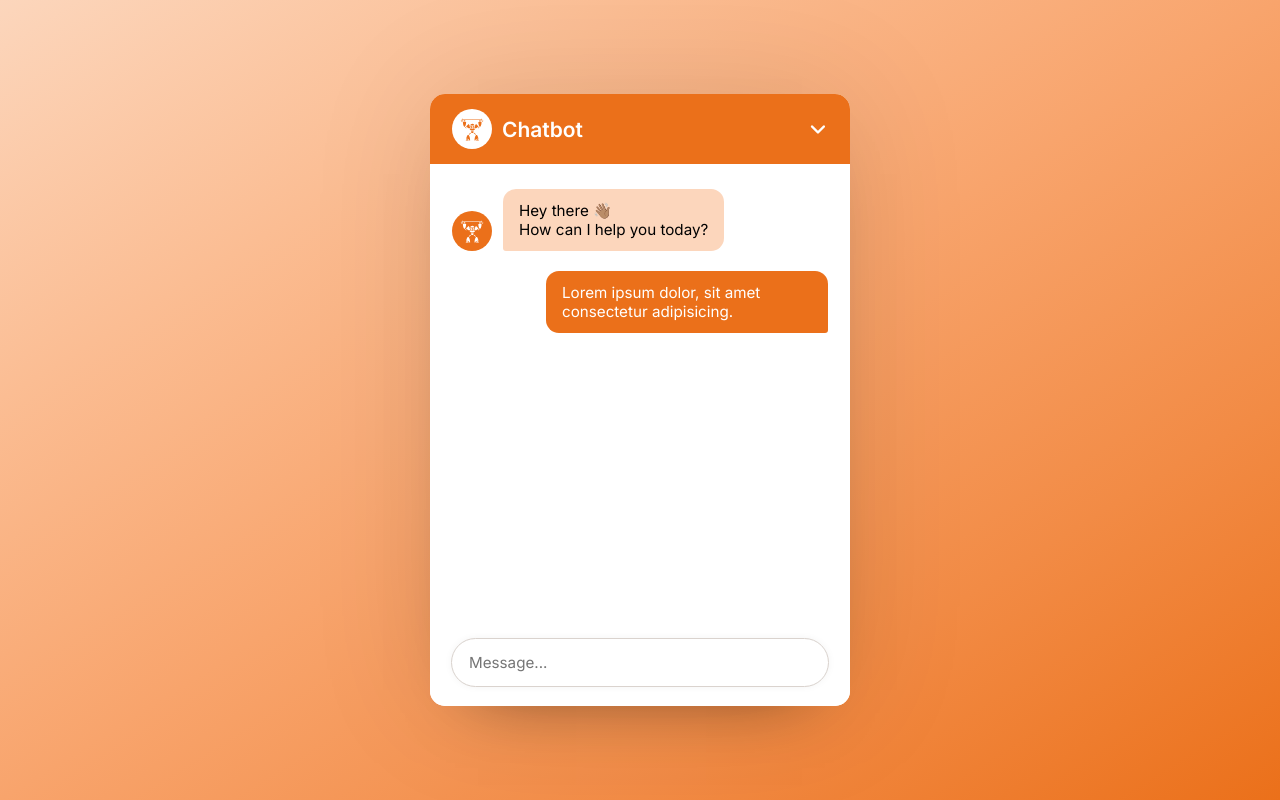
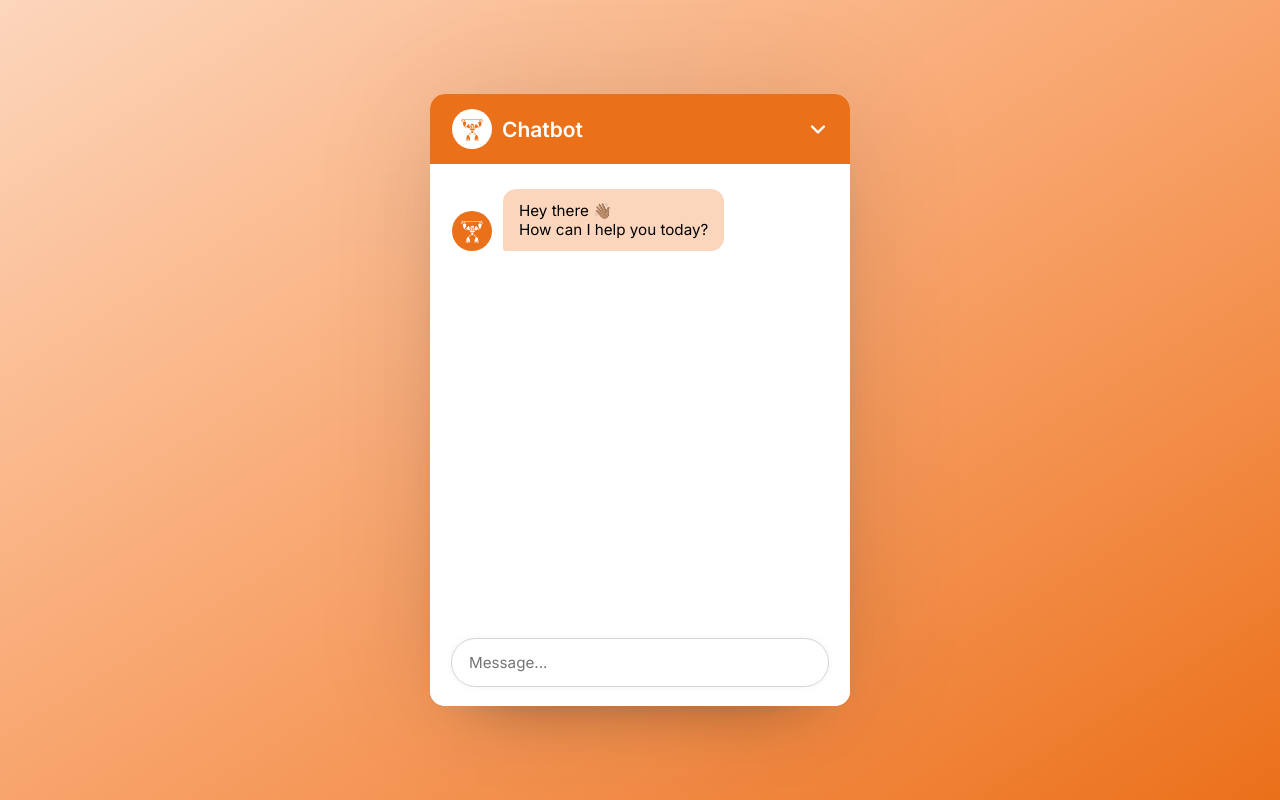
Before and after one commit to AdeGow/react-fitbot-ai, a React (Vite) app: page / in a window 1280 px wide. Built offline with nearby package versions, Linux system fonts and the light colour scheme.

Commit message:
created ChatMessage component, added a thinking... placeholder for bot's message

```diff
--- a/src/App.jsx
+++ b/src/App.jsx
@@ -1,6 +1,7 @@
 import { useState } from "react"
 import ChatbotIcon from "./components/ChatbotIcon"
 import ChatForm from "./components/ChatForm"
+import ChatMessage from "./components/ChatMessage"
 
 const App = () => {
   const [chatHistory, setChatHistory] = useState([]);
@@ -23,9 +24,11 @@
             <ChatbotIcon />
             <p className="message-text">Hey there 👋🏽 <br />How can I help you today?</p>
           </div>
-          <div className="message user-message">
-            <p className="message-text">Lorem ipsum dolor, sit amet consectetur adipisicing.</p>
-          </div>
+
+          {/* Render chat history dynamically */}
+          {chatHistory.map((chat, index) => (
+            <ChatMessage key={index} chat={chat}/>
+          ))}
         </div>
 
         {/* Chatbot Footer */}
--- a/src/components/ChatForm.jsx
+++ b/src/components/ChatForm.jsx
@@ -11,6 +11,11 @@
 
     // Update chat history with the user's message
     setChatHistory((history) => [...history, {role: "user", text: userMessage}]);
+
+    // Add a "Thinking..." placeholder for the bot's response
+    setTimeout(() => {
+      setChatHistory((history) => [...history, { role: "model", text: "Thinking..." }]);
+    }, 600);
   }
 
   return (
--- /dev/null
+++ b/src/components/ChatMessage.jsx
@@ -0,0 +1,12 @@
+import ChatbotIcon from "./ChatbotIcon"
+
+const ChatMessage = ({chat}) => {
+  return (
+    <div className={`message ${chat.role === "model" ? 'bot' : 'user'}-message`}>
+      {chat.role === "model" && <ChatbotIcon />}
+      <p className="message-text">{chat.text}</p>
+    </div>
+  )
+}
+
+export default ChatMessage
```
